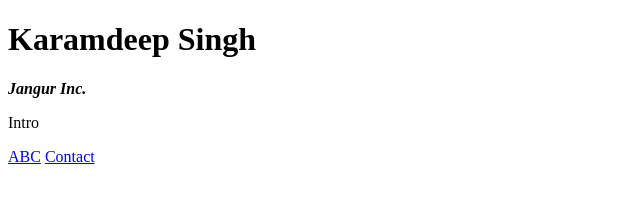
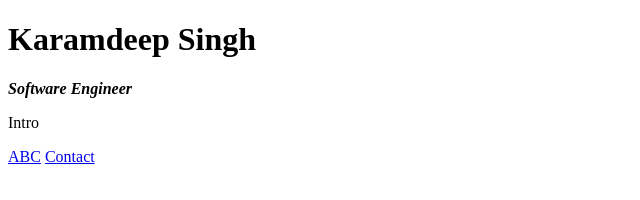
Before and after one commit to Karamdeep0225/cv, a plain HTML site: page index.html in a window 1280 px wide. Shown: the full height of the page, 0-640 px from the left. Drawn offline with Linux system fonts and the light colour scheme.

Commit message:
Add files via upload

```diff
--- a/index.html
+++ b/index.html
@@ -7,11 +7,10 @@
   <body>
     <h1>Karamdeep Singh</h1>
 
-<p><em><strong>Jangur Inc.</strong></em> </p>
+<p><em><strong>Software Engineer</strong></em> </p>
 <p>Intro</p>
 <a href="https://www.udemy.com/course/the-complete-web-development-bootcamp/learn/lecture/12287450#overview">ABC</a>
 <a href="contact.html">Contact</a>
-<p>
 
 
 
```
